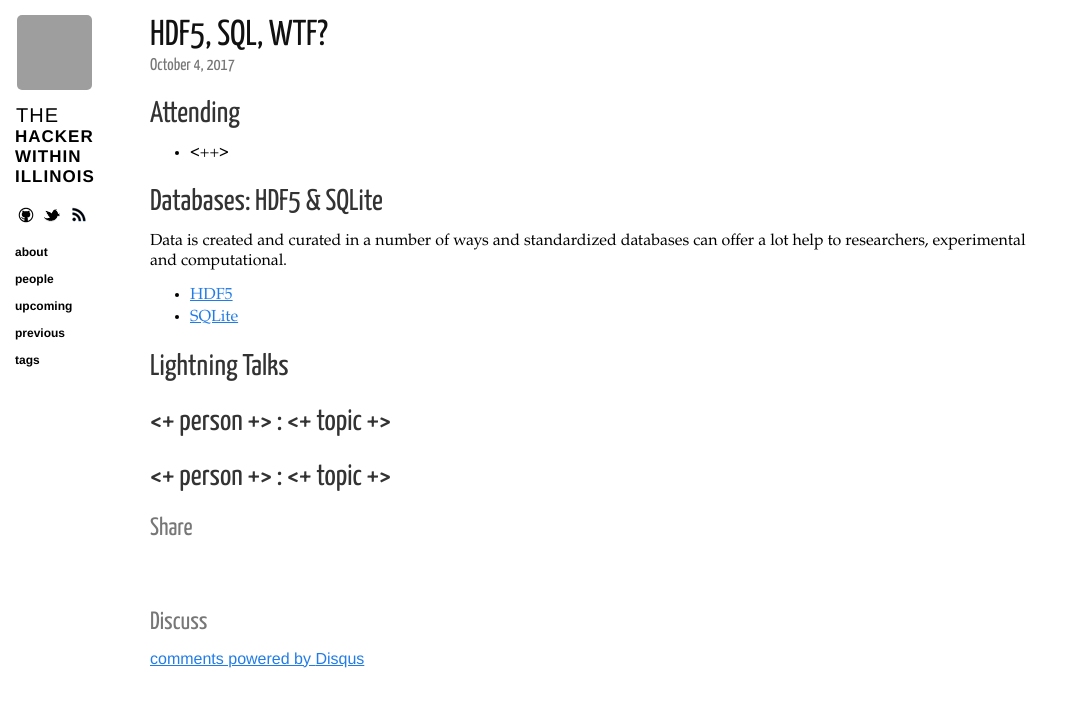
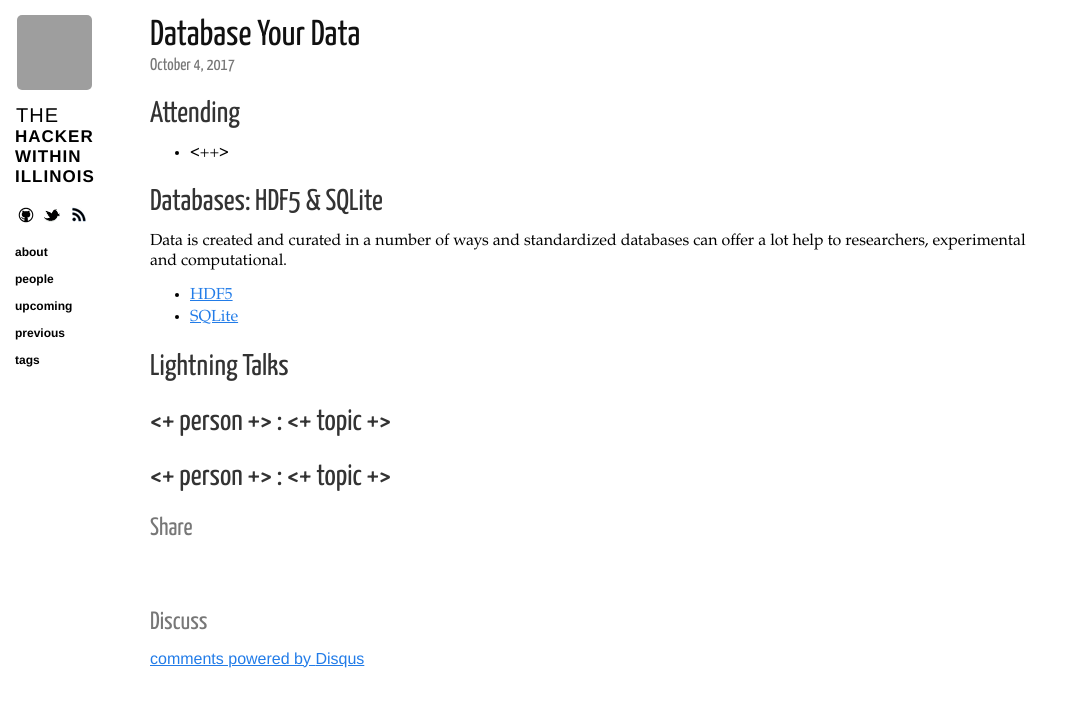
Before and after one commit to thehackerwithin/illinois, a Jekyll site: the page built from _posts/2017-10-04-databases.md, in a window 1280 px wide. Shown: the top 707 px of the page, without its empty margins (0-1072 px from the left). Built offline with Jekyll 4.4.1, drawn with Linux system fonts in a browser that asks for light colours; nearby versions of some CDN libraries; comment, search, counter and statistics services are not loaded; grey boxes are pictures that could not be loaded.

Commit message:
fix post title

```diff
--- a/_posts/2017-10-04-databases.md
+++ b/_posts/2017-10-04-databases.md
@@ -1,6 +1,6 @@
 ---
 layout: post
-title: HDF5, SQL, WTF?
+title: Database Your Data
 author: Katy Huff
 category: upcoming
 tags: meeting
```
